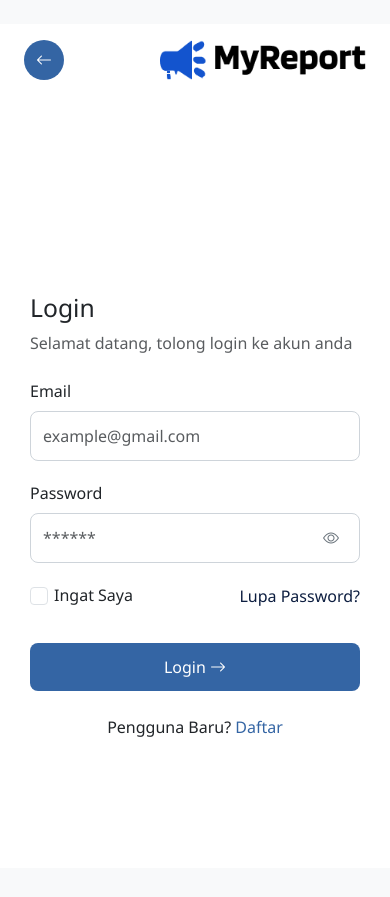
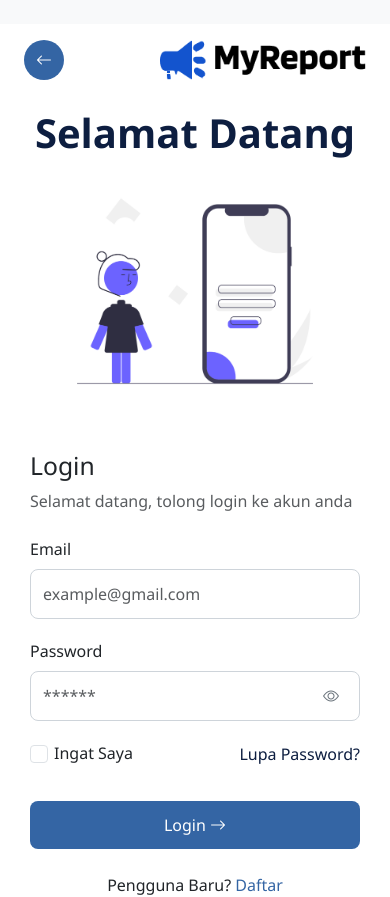
Before and after one commit to Mahklvk/ProjectPengaduanMasyarakat, a PHP site: page /ProjectPengaduanMasyarakat/login.php in a window 390 px wide. Before the commit the page ends 737 px from the top, so only its background shows below. Run offline with PHP 8.4, Linux system fonts and the light colour scheme; some libraries are stand-ins or nearby versions.

Commit message:
responsive ui

```diff
--- a/login.php
+++ b/login.php
@@ -6,6 +6,7 @@
 
     <!DOCTYPE html>
     <html lang="id">
+
     <head>
         <meta charset="UTF-8">
         <meta name="viewport" content="width=device-width, initial-scale=1.0">
@@ -18,17 +19,235 @@
         <!-- My Style -->
         <link rel="stylesheet" href="style.css" />
 
+    <style>
+body {
+  background-color: #f8f9fa;
+  font-family: "Segoe UI", Tahoma, Geneva, Verdana, sans-serif;
+  margin: 0;
+  padding: 0;
+  height: 100vh;
+  /* overflow-x: hidden; */
+}
+
+.login-container {
+  width: 100%;
+  height: auto;
+  background-color: white;
+  overflow: hidden;
+  display: flex;
+  flex-direction: column;
+}
+
+.row-content {
+  flex: 1;
+}
+
+.back-button {
+  background-color: #3465a4;
+  color: white;
+  width: 40px;
+  height: 40px;
+  border-radius: 50%;
+  display: flex;
+  align-items: center;
+  justify-content: center;
+}
+
+/* .navbar-brand {
+  padding: 0;
+  display: flex;
+  align-items: center;
+} */
+
+.logo-icon {
+  height: auto;
+  max-height: 40px;
+}
+
+.logo-text {
+  height: auto;
+  max-height: 30px;
+}
+
+.login-form {
+  padding: 0 30px;
+  height: 100%;
+  display: flex;
+  flex-direction: column;
+  justify-content: center;
+  margin-top: 50px;
+}
+
+.illustration-col {
+  background-color: white;
+  padding: 0 30px;
+  display: flex;
+  flex-direction: column;
+  justify-content: center;
+  align-items: center;
+  height: 100%;
+
+}
+
+.welcome-text {
+  color: #0d1e40;
+  font-size: 2.5rem;
+  font-weight: bold;
+  margin-bottom: 30px;
+  margin-top: -60px;
+}
+
+.illustration-img {
+  max-width: 50%;
+}
+
+.form-label {
+  font-weight: 500;
+  margin-bottom: 8px;
+}
+
+.form-control {
+  padding: 12px;
+  border-radius: 8px;
+  border: 1px solid #ced4da;
+  margin-bottom: 20px;
+}
+
+.form-control:focus {
+  border-color: #3465a4;
+  box-shadow: 0 0 0 0.25rem rgba(52, 101, 164, 0.25);
+}
+
+.btn-login {
+  background-color: #3465a4;
+  color: white;
+  border: none;
+  border-radius: 8px;
+  padding: 12px;
+  font-weight: 500;
+  width: 100%;
+  margin-top: 10px;
+}
+
+.btn-login:hover {
+  background-color: #2a5285;
+}
+
+.remember-me {
+  display: flex;
+  align-items: center;
+  margin-bottom: 20px;
+}
+
+.remember-me input {
+  margin-right: 5px;
+}
+
+.forgot-password {
+  text-align: right;
+  color: #0d1e40;
+  text-decoration: none;
+}
+
+.register-link {
+  margin-top: 20px;
+  text-align: center;
+}
+
+.register-link a {
+  color: #3465a4;
+  text-decoration: none;
+  font-weight: 500;
+}
+
+/* Character and phone illustration */
+.character-phone {
+  position: relative;
+  max-width: 100%;
+}
+
+/* Add some decoration elements */
+.decoration {
+  position: absolute;
+  background-color: #f0f2f5;
+  border-radius: 50%;
+  z-index: -1;
+}
+
+.decoration-1 {
+  width: 200px;
+  height: 200px;
+  top: 10%;
+  left: 5%;
+}
+
+.decoration-2 {
+  width: 100px;
+  height: 100px;
+  bottom: 15%;
+  right: 10%;
+}
+
+.decoration-3 {
+  width: 50px;
+  height: 50px;
+  top: 40%;
+  right: 20%;
+}
+
+/* Custom checkbox */
+.custom-checkbox {
+  accent-color: #3465a4;
+  width: 18px;
+  height: 18px;
+}
+
+/* Password visibility toggle */
+.password-container {
+  position: relative;
+}
+
+.password-toggle {
+  position: absolute;
+  right: 15px;
+  top: 50%;
+  transform: translateY(-50%);
+  background: none;
+  border: none;
+  cursor: pointer;
+  color: #6c757d;
+}
+
+/* Illustration container */
+.illustration-container {
+  display: flex;
+  align-items: center;
+  justify-content: center;
+  max-width: 100%;
+  position: relative;
+}
+
+.illustration-img {
+  max-width: 85%;
+  height: auto;
+  z-index: 1;
+}
+
+    </style>
     </head>
+
     <body>
-        <div class="container-fluid p-0">
+        <div class="container-fluid p-0 ">
             <div class="login-container my-4">
                 <div class="row g-0">
                     <!-- Header with back button and logo -->
                     <div class="col-12" style="height: 70px;">
                         <div class="d-flex justify-content-between align-items-center px-4 py-3 bg-white">
-                            <a href="index.php"><div class="back-button">
+                            <a href="index.php">
+                                <div class="back-button">
                                     <i class="bi bi-arrow-left"></i>
-                            </div></a>
+                                </div>
+                            </a>
                             <div class="navbar-brand d-flex align-items-center">
                                 <img src="storages/logo2.png" alt="MyReport Icon" class="logo-icon me-2">
                                 <img src="storages/MyReport2.png" alt="MyReport Text" class="logo-text">
@@ -36,11 +255,12 @@
                         </div>
                     </div>
 
-                    <!-- Main content -->
-                    <div class="container-fluid login-container">
-    <div class="row h-100">
-        <div class="col-md-6 d-none d-md-flex illustration-col">
-        <!-- Ilustrasi di sini -->
+
+                <div class="col-md-6" style="padding-top: 75px">
+                    <div class="illustration-col">
+                        <h1 class="welcome-text mb-4">Selamat Datang</h1>
+
+                        <!-- Illustration with character and phone -->
                         <div class="illustration-container">
                             <img src="storages/loginUser.png" alt="Character with phone illustration" class="illustration-img">
 
@@ -48,6 +268,7 @@
                             <div class="decoration decoration-1"></div>
                             <div class="decoration decoration-2"></div>
                             <div class="decoration decoration-3"></div>
+                        </div>
                     </div>
                 </div>
 
@@ -115,7 +336,7 @@
                                                     $_SESSION['email'] = $data['email'];
                                                     $_SESSION['username'] = $data['username'];
                                                     $_SESSION['nik'] = $data['nik'];
-                $_SESSION['role'] = $data['role'];
+                                                    $_SESSION['level'] = $data['level'];
                                                     $_SESSION['id_masyarakat'] = $data['id_masyarakat'];
                                                     $_SESSION['login'] = true;
                                                     echo "<script>
@@ -180,4 +401,5 @@
                 });
             </script>
     </body>
+
     </html>
```
Lines whose indentation alone changed are shown as unchanged.
